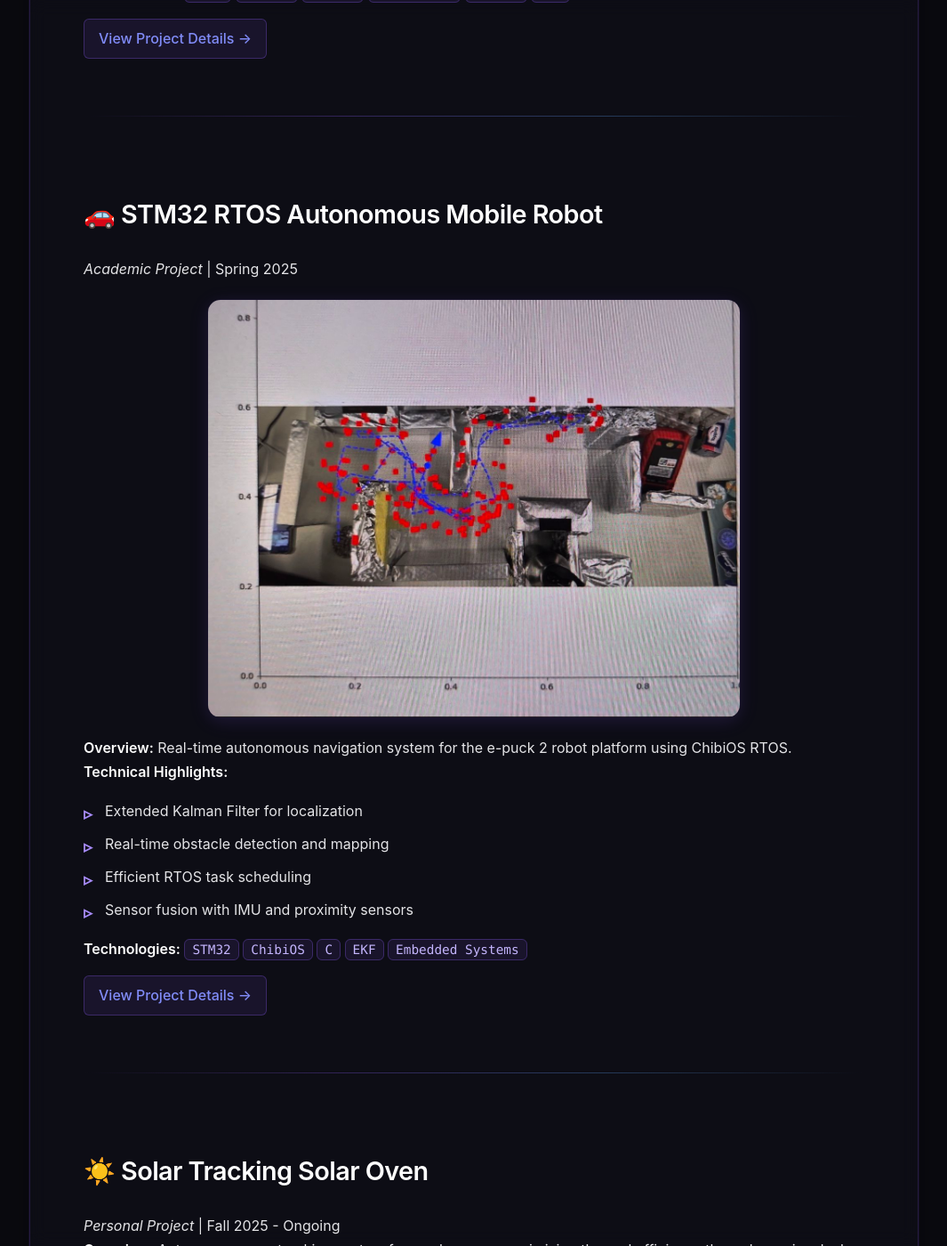
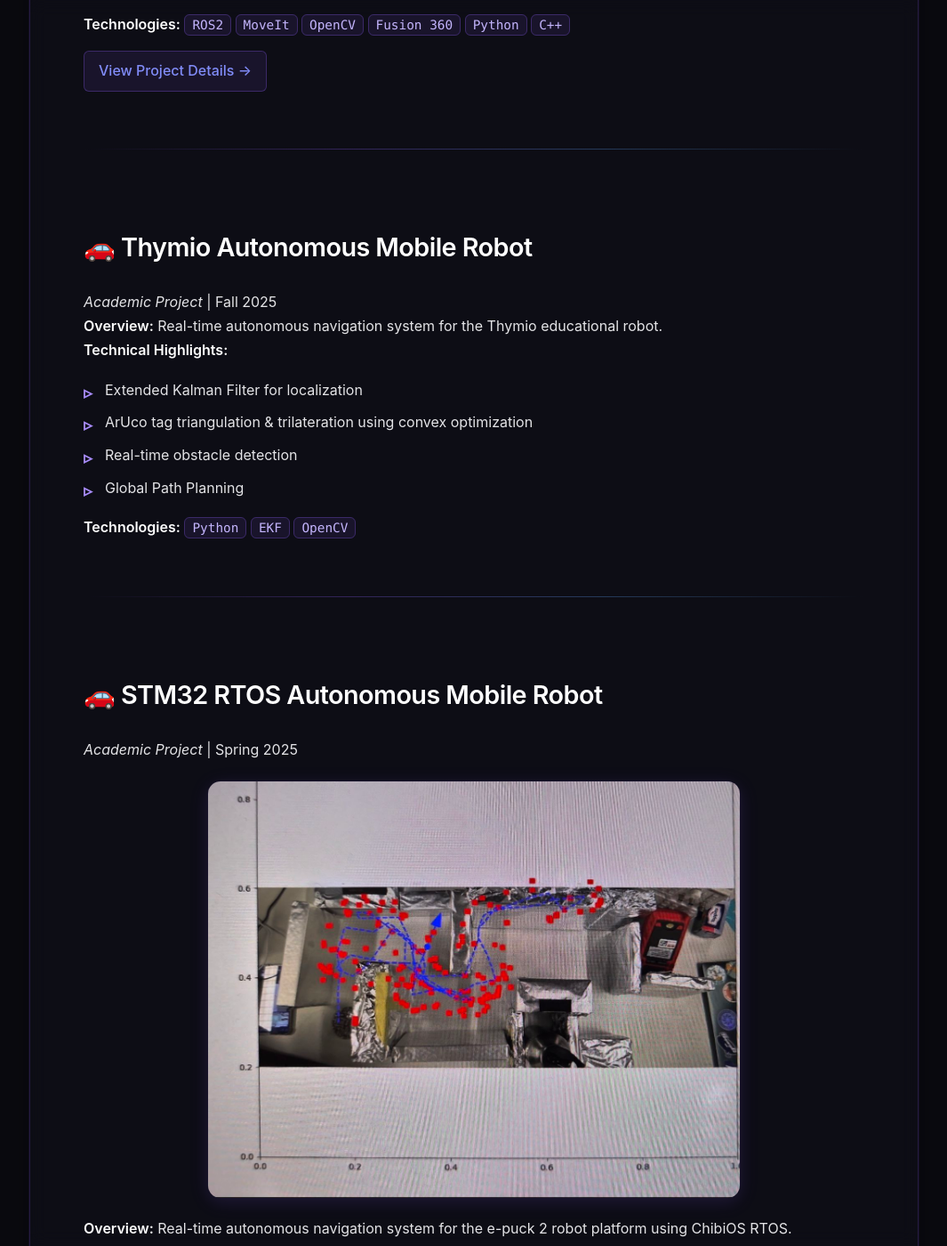
Before and after one commit to Netfluxx/Netfluxx.github.io, a Jekyll site: the page built from index.md, in a window 1280 px wide and 1400 px high, scrolled down 4083 px. Shown: the whole window at 89% size, without its empty margins (107-1172 px from the left). Built offline with Jekyll 4.4.1, drawn with Linux system fonts in a browser that asks for light colours; our own code applies the rules of GitHub Pages for plain Markdown files; some of the changed text lies outside the part shown.

Commit message:
added SDR project

```diff
--- a/index.md
+++ b/index.md
@@ -65,8 +65,9 @@
 **Key Achievements:**
 - Developed custom Extended Kalman Filter for sensor fusion
 - Implemented double-Ackermann kinematics for precise control
+- Use of the Nav2 Stack
 - Applied triangulation, trilateration, and Computer Vision techniques
-- Coordinated multidisciplinary teams for hardware-software integration
+- Coordinated with multidisciplinary teams for hardware-software integration
 
 **Technologies:**
 `C++` `Python` `ROS2` `OpenCV` `Docker` `Gazebo` `Arduino` `maxon EPOS`
@@ -95,6 +96,27 @@
 [View Project Details →](#project-robotic-arm)
 
 ---
+### 🚗 **Thymio Autonomous Mobile Robot**
+*Academic Project* | Fall 2025
+
+<!-- <img src="epuck_example.jpg" alt="Thymio Mobile Robot" style="display: block; max-width: 600px; border-radius: 15px; margin: 20px auto;"> -->
+
+**Overview:**
+Real-time autonomous navigation system for the Thymio educational robot.
+
+**Technical Highlights:**
+- Extended Kalman Filter for localization
+- ArUco tag triangulation & trilateration using convex optimization
+- Real-time obstacle detection
+- Global Path Planning
+
+**Technologies:**
+`Python` `EKF` `OpenCV`
+
+<!-- [View Project Details →](#project-epuck) -->
+
+---
+
 
 ### 🚗 **STM32 RTOS Autonomous Mobile Robot**
 *Academic Project* | Spring 2025
@@ -113,7 +135,24 @@
 **Technologies:**
 `STM32` `ChibiOS` `C` `EKF` `Embedded Systems`
 
-[View Project Details →](#project-epuck)
+<!-- [View Project Details →](#project-epuck) -->
+
+---
+
+###  **Direction of Arrival using LibreSDR**
+*Personal Project* | Fall 2025
+
+<!-- ![Solar Oven](https://via.placeholder.com/800x400?text=Solar+Oven) -->
+
+**Overview:**
+MUSIC and Root-MUSIC algorithm implementations on the LibreSDR.
+
+**Technical Highlights:**
+- Signal Processing
+
+**Technologies:**
+`DoA`
+<!-- [View Project Details →](#project-solar-oven) -->
 
 ---
 
```
